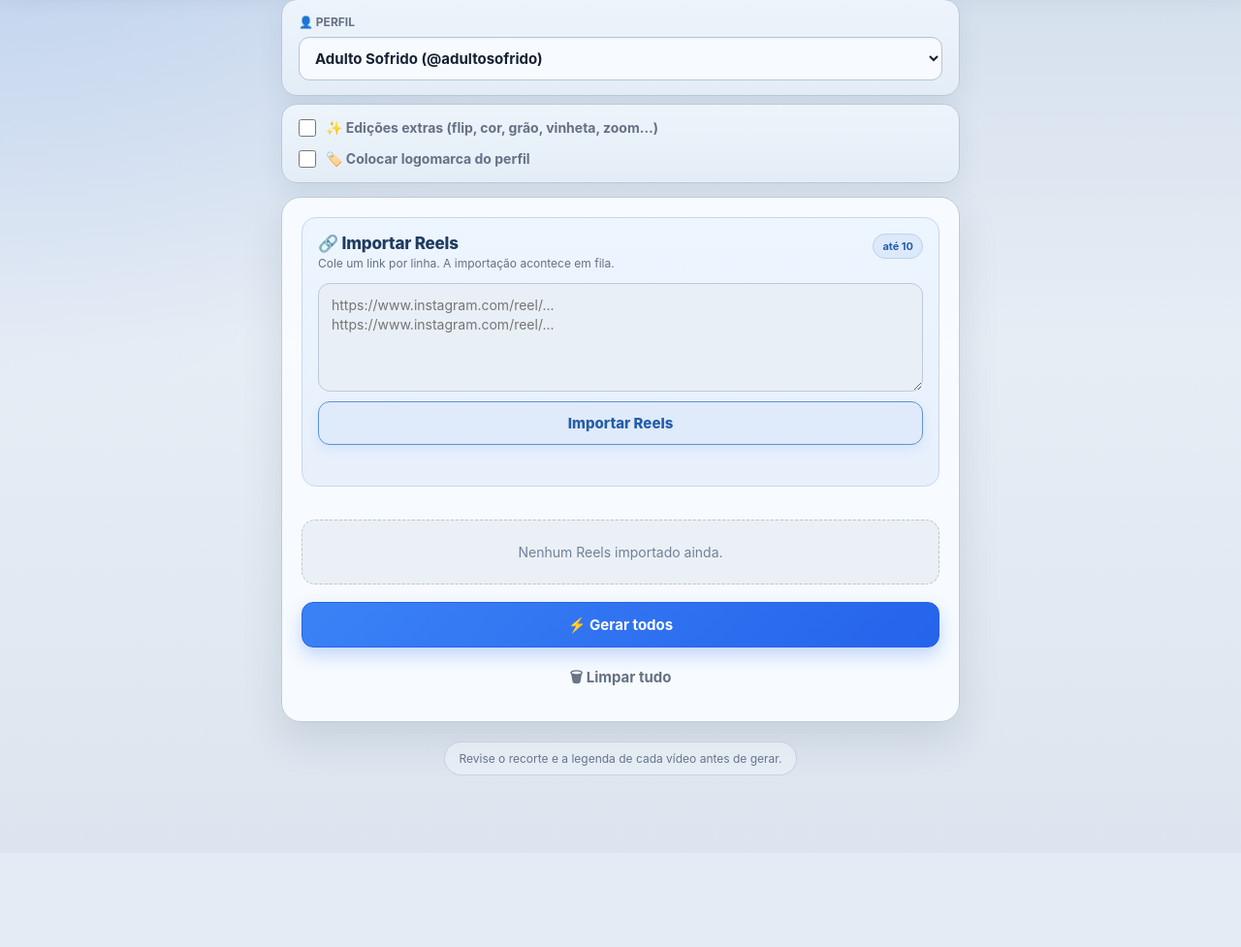
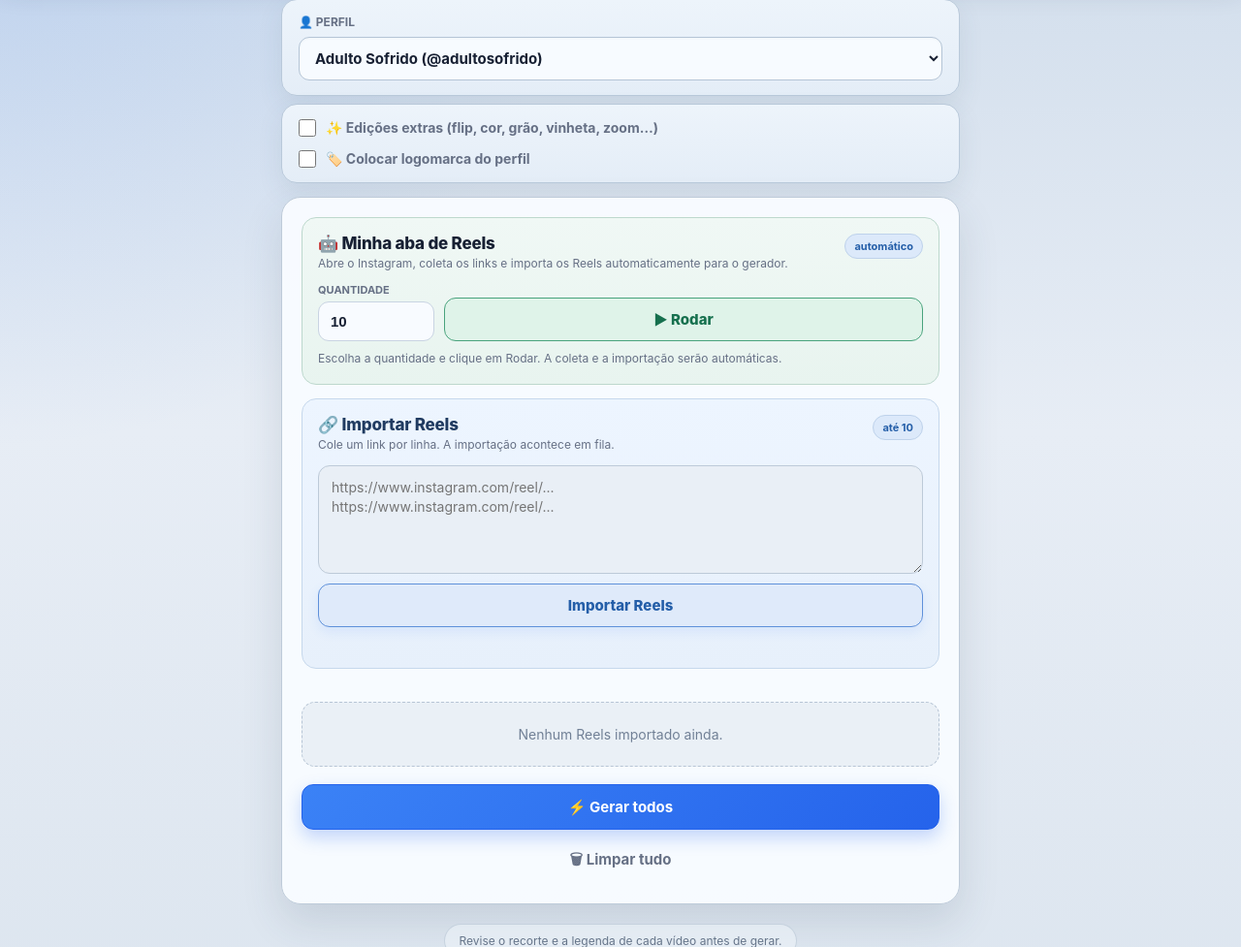
Before and after one commit to TeemotioBB/GERADOR-DE-MEMES, a Flask app: page / in a window 1280 px wide. Shown: the part 130-1107 px from the top of the page at 97% size. Before the commit the page ends 930 px from the top, so only its background shows below. Run offline with Flask 3, Linux system fonts and the light colour scheme.

Commit message:
Add files via upload

```diff
--- a/templates/index.html
+++ b/templates/index.html
@@ -98,6 +98,46 @@
     border:1px solid #becbd9;border-radius:20px;padding:20px;
     box-shadow:0 18px 42px rgba(48,68,92,.14);
   }
+
+  /* ---- Automação da aba de Reels ---- */
+  .automacao-reels{
+    margin-bottom:14px;
+    background:linear-gradient(180deg,#f0f8f5,#e8f4ef);
+    border:1px solid #bdd8cd;
+    border-radius:15px;
+    padding:16px;
+  }
+  .automacao-cabecalho{
+    display:flex;align-items:flex-start;justify-content:space-between;
+    gap:12px;margin-bottom:12px;
+  }
+  .automacao-titulo{font-size:17px;font-weight:800;letter-spacing:-.2px;}
+  .automacao-subtitulo{
+    font-size:12px;color:var(--cinza);margin-top:3px;line-height:1.4;
+  }
+  .automacao-controles{
+    display:grid;grid-template-columns:120px 1fr;gap:10px;align-items:end;
+  }
+  .automacao-qtd label{
+    display:block;font-size:11px;font-weight:750;color:var(--cinza);margin-bottom:5px;
+  }
+  .automacao-qtd input{
+    width:100%;border:1px solid var(--borda);border-radius:11px;
+    padding:11px 12px;font-size:15px;font-weight:700;background:#f8fbff;
+    color:var(--tinta);
+  }
+  .btn-rodar{
+    width:100%;border:1.5px solid #49a37d;border-radius:12px;padding:12px 16px;
+    background:#dff3e9;color:#16704e;font-size:15px;font-weight:850;
+    font-family:inherit;cursor:pointer;transition:.15s transform,.15s background;
+  }
+  .btn-rodar:hover{background:#d0ecdf;transform:translateY(-1px);}
+  .btn-rodar:disabled{opacity:.55;cursor:not-allowed;transform:none;}
+  .automacao-status{
+    font-size:12px;color:var(--cinza);margin-top:10px;min-height:18px;line-height:1.4;
+  }
+  .automacao-status.erro{color:var(--erro);}
+  .automacao-status.ok{color:var(--ok);font-weight:650;}
 
   /* ---- Importar pelo link ---- */
   .importar-link{
@@ -357,6 +397,30 @@
   </div>
 
   <div class="card">
+    <div class="automacao-reels">
+      <div class="automacao-cabecalho">
+        <div>
+          <div class="automacao-titulo">🤖 Minha aba de Reels</div>
+          <div class="automacao-subtitulo">
+            Abre o Instagram, coleta os links e importa os Reels automaticamente para o gerador.
+          </div>
+        </div>
+        <span class="limite-badge">automático</span>
+      </div>
+
+      <div class="automacao-controles">
+        <div class="automacao-qtd">
+          <label for="qtdReels">QUANTIDADE</label>
+          <input id="qtdReels" type="number" min="1" max="100" value="10">
+        </div>
+        <button class="btn-rodar" id="btnRodar" type="button">▶ Rodar</button>
+      </div>
+
+      <div class="automacao-status" id="statusAutomacao">
+        Escolha a quantidade e clique em Rodar. A coleta e a importação serão automáticas.
+      </div>
+    </div>
+
     <div class="importar-link">
       <div class="importar-cabecalho">
         <div>
@@ -404,6 +468,11 @@ https://www.instagram.com/reel/..."></textarea>
   const inputInstagram = document.getElementById('inputInstagram');
   const btnImportar = document.getElementById('btnImportar');
   const statusImportar = document.getElementById('statusImportar');
+  const btnRodar = document.getElementById('btnRodar');
+  const qtdReels = document.getElementById('qtdReels');
+  const statusAutomacao = document.getElementById('statusAutomacao');
+
+  let timerAutomacao = null;
 
   let itens = [];
   let proximoId = 1;
@@ -422,7 +491,98 @@ https://www.instagram.com/reel/..."></textarea>
   seletorPerfil.addEventListener('change', atualizarSub);
   atualizarSub();
 
+  btnRodar.addEventListener('click', iniciarAutomacaoReels);
   btnImportar.addEventListener('click', importarInstagram);
+
+  async function iniciarAutomacaoReels(){
+    let quantidade = parseInt(qtdReels.value || '10', 10);
+    if (!Number.isFinite(quantidade)) quantidade = 10;
+    quantidade = Math.max(1, Math.min(100, quantidade));
+    qtdReels.value = quantidade;
+
+    btnRodar.disabled = true;
+    qtdReels.disabled = true;
+    statusAutomacao.className = 'automacao-status';
+    statusAutomacao.textContent = 'Preparando a automação...';
+
+    try {
+      const resp = await fetch('/automacao-reels/iniciar', {
+        method: 'POST',
+        headers: {'Content-Type': 'application/json'},
+        body: JSON.stringify({quantidade})
+      });
+
+      const dados = await resp.json().catch(() => ({}));
+      if (!resp.ok) throw new Error(dados.erro || 'Não foi possível iniciar.');
+
+      acompanharAutomacaoReels();
+    } catch (err) {
+      btnRodar.disabled = false;
+      qtdReels.disabled = false;
+      statusAutomacao.className = 'automacao-status erro';
+      statusAutomacao.textContent = err.message || 'Falha ao iniciar.';
+    }
+  }
+
+  async function acompanharAutomacaoReels(){
+    if (timerAutomacao) clearTimeout(timerAutomacao);
+
+    try {
+      const resp = await fetch('/automacao-reels/status', {cache:'no-store'});
+      const dados = await resp.json();
+
+      statusAutomacao.textContent = dados.mensagem || 'Coletando...';
+
+      if (dados.estado === 'erro'){
+        statusAutomacao.className = 'automacao-status erro';
+        btnRodar.disabled = false;
+        qtdReels.disabled = false;
+        return;
+      }
+
+      if (dados.estado === 'concluido'){
+        statusAutomacao.className = 'automacao-status ok';
+
+        const links = Array.isArray(dados.links) ? dados.links : [];
+        if (!links.length){
+          statusAutomacao.textContent = 'A coleta terminou, mas nenhum link foi encontrado.';
+          btnRodar.disabled = false;
+          qtdReels.disabled = false;
+          return;
+        }
+
+        inputInstagram.value = links.join('\n');
+        statusAutomacao.textContent =
+          `Coleta concluída: ${links.length} link(s). Importando automaticamente...`;
+        statusImportar.textContent =
+          `Preparando importação automática de ${links.length} Reels...`;
+        statusImportar.className = 'importar-status';
+
+        try {
+          await importarInstagram();
+          statusAutomacao.textContent =
+            `Pronto: coleta finalizada e ${links.length} Reel(s) enviados para análise.`;
+          statusAutomacao.className = 'automacao-status ok';
+        } catch (err) {
+          statusAutomacao.textContent =
+            'A coleta terminou, mas houve um erro durante a importação automática.';
+          statusAutomacao.className = 'automacao-status erro';
+        }
+
+        btnRodar.disabled = false;
+        qtdReels.disabled = false;
+        return;
+      }
+
+      statusAutomacao.className = 'automacao-status';
+      timerAutomacao = setTimeout(acompanharAutomacaoReels, 1200);
+    } catch (err) {
+      statusAutomacao.className = 'automacao-status erro';
+      statusAutomacao.textContent = 'Perdi a conexão com o servidor local.';
+      btnRodar.disabled = false;
+      qtdReels.disabled = false;
+    }
+  }
 
   function extrairLinksInstagram(texto){
     const encontrados = texto.match(/https?:\/\/(?:www\.)?instagram\.com\/(?:reel|reels|p)\/[^\s<>"]+/gi) || [];
@@ -440,8 +600,8 @@ https://www.instagram.com/reel/..."></textarea>
       return;
     }
 
-    if (links.length > 10){
-      statusImportar.textContent = `Você colou ${links.length} links. O limite é 10 por vez.`;
+    if (links.length > 100){
+      statusImportar.textContent = `Você colou ${links.length} links. O limite é 100 por vez.`;
       statusImportar.className = 'importar-status erro';
       inputInstagram.focus();
       return;
@@ -506,7 +666,7 @@ https://www.instagram.com/reel/..."></textarea>
     inputInstagram.value = '';
     statusImportar.textContent = falhas
       ? `${sucessos} vídeo(s) importado(s) e ${falhas} com erro.`
-      : `${sucessos} vídeo(s) importado(s) com sucesso.`;
+      : `${sucessos} vídeo(s) importado(s) com sucesso. As legendas estão sendo lidas automaticamente.`;
     statusImportar.className = falhas ? 'importar-status erro' : 'importar-status';
     btnImportar.disabled = false;
     inputInstagram.disabled = false;
```
